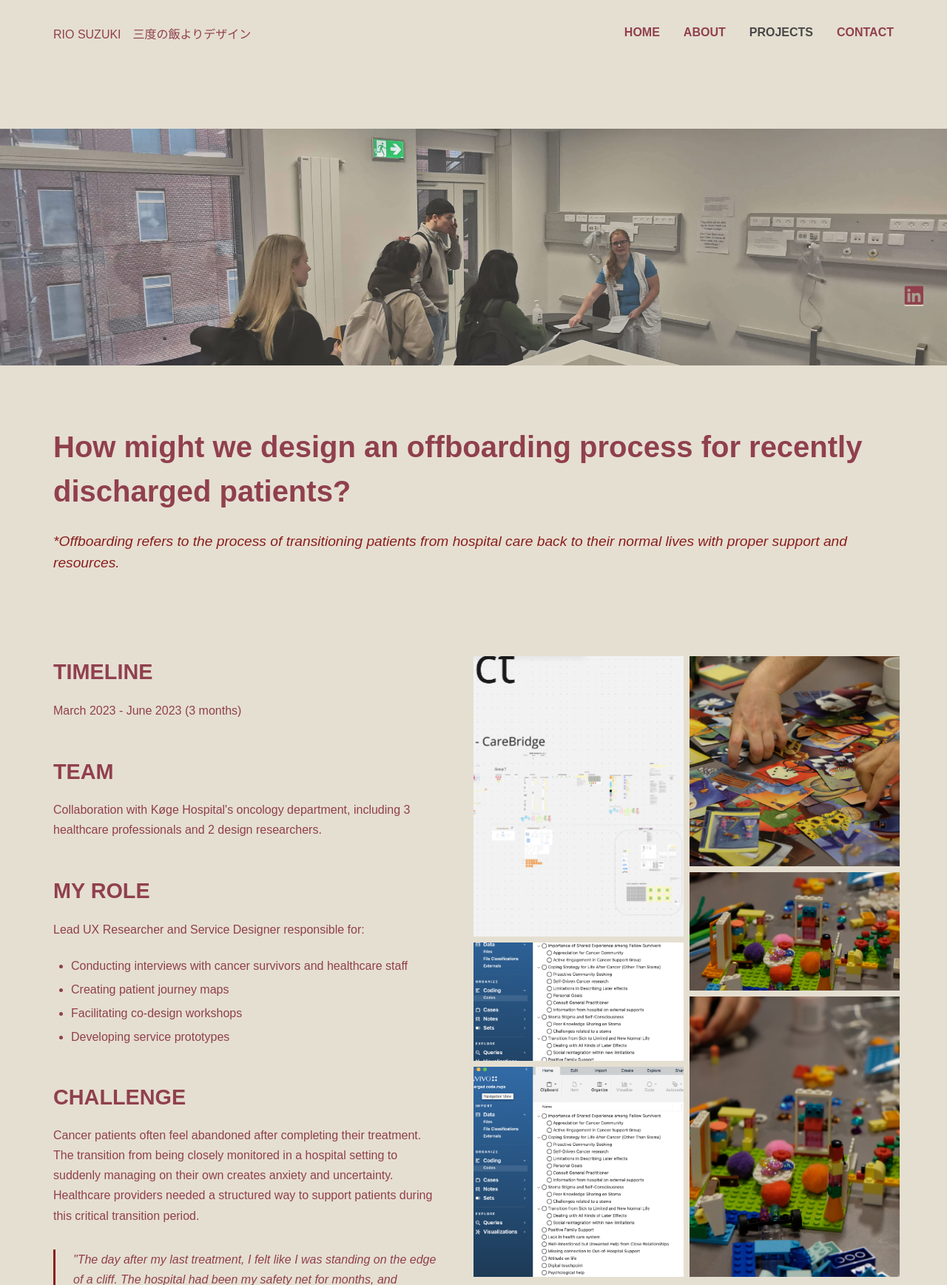
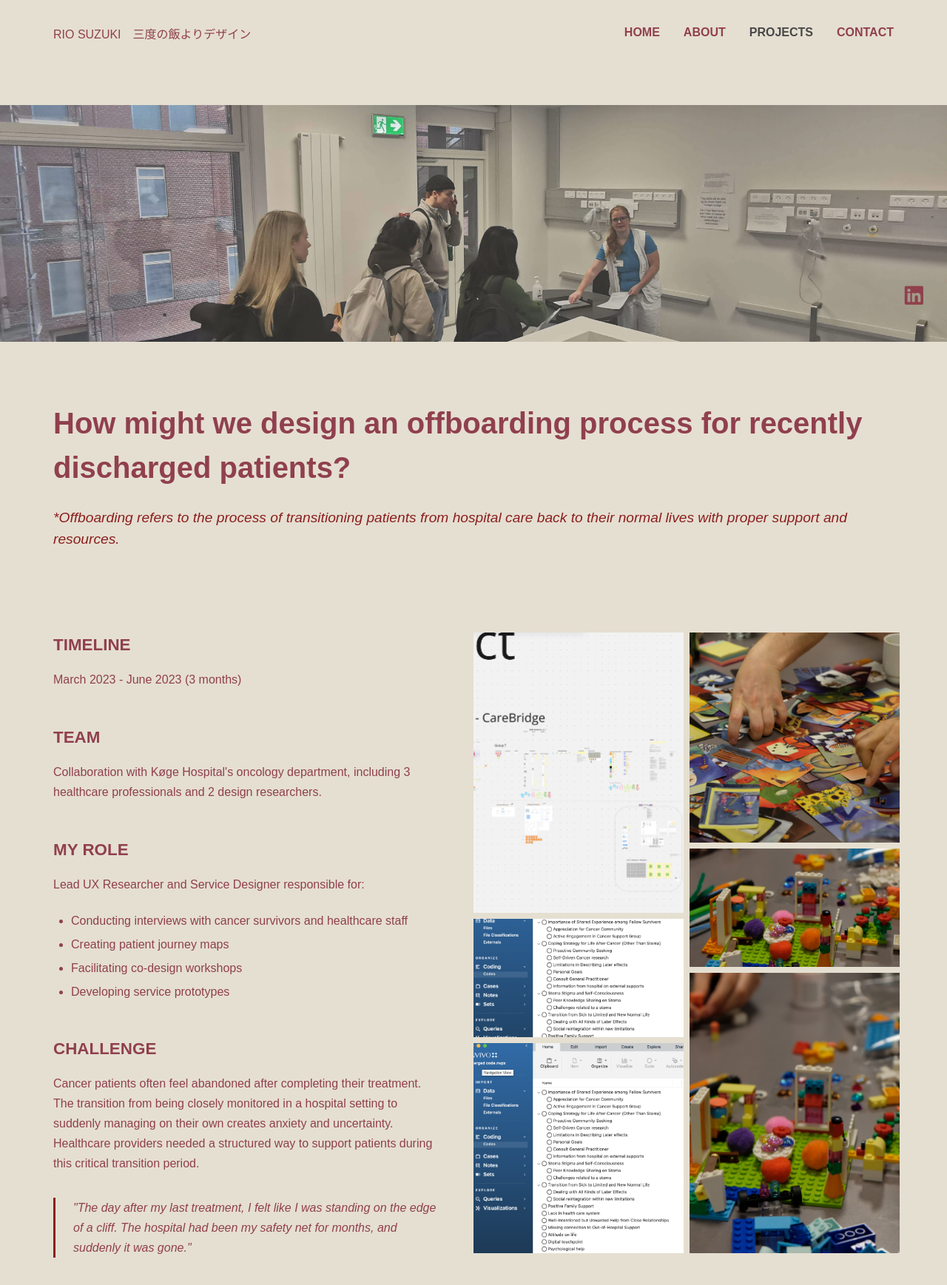
Before and after one commit to rinkun555/portfolio, a PHP site: page /kogehospital.html in a window 1280 px wide. Shown: the top 1737 px of the page at 74% size. Run offline with PHP 8.4, Linux system fonts and the light colour scheme; some web fonts are replaced.

Commit message:
hospital page done

```diff
--- a/kogehospital.html
+++ b/kogehospital.html
@@ -14,13 +14,20 @@
     <link rel="stylesheet" href="https://cdnjs.cloudflare.com/ajax/libs/font-awesome/6.4.0/css/all.min.css">
 </head>
 <body class="koge-hospital-page">
+    <!-- Modal container -->
+    <div id="imageModal" class="modal">
+        <div class="modal-inner-container">
+            <img class="modal-content" id="modalImg">
+            <span class="modal-close">&times;</span>
+        </div>
+    </div>
     <div class="social-icons">
         <a href="https://www.linkedin.com/in/yourprofile" target="_blank" rel="noopener noreferrer" aria-label="LinkedIn Profile">
             <i class="fab fa-linkedin"></i>
         </a>
     </div>
 
-    <div class="container">
+    <div class="header-container">
         <nav class="top-nav">
             <ul>
                 <li class="name-section">
@@ -109,25 +116,25 @@
         <div class="images-container">
             <div class="image-column main">
                 <div class="image-wrapper">
-                    <img src="img/project_koge_cancerpathway.png" alt="Cancer pathway visualization" class="project-image portrait">
+                    <img src="img/project_koge_cancerpathway.png" alt="Cancer pathway visualization" class="project-image portrait zoomable">
                 </div>
                 <div class="image-wrapper">
-                    <img src="img/project_koge_coding.png" alt="Qualitative coding process" class="project-image landscape">
+                    <img src="img/project_koge_coding.png" alt="Qualitative coding process" class="project-image landscape zoomable">
                 </div>
                 <div class="image-wrapper">
-                    <img src="img/project_koge_coding.png" alt="Qualitative coding process" class="project-image square">
+                    <img src="img/project_koge_coding.png" alt="Qualitative coding process" class="project-image square zoomable">
                 </div>
             </div>
 
             <div class="image-column secondary">
                 <div class="image-wrapper">
-                    <img src="img/project_ikea_metaphorcards.png" alt="Metaphor cards used in workshops" class="project-image square">
+                    <img src="img/project_ikea_metaphorcards.png" alt="Metaphor cards used in workshops" class="project-image square zoomable">
                 </div>
                 <div class="image-wrapper">
-                    <img src="img/project_ikea_legobricks.png" alt="LEGO bricks workshop" class="project-image landscape">
+                    <img src="img/project_ikea_legobricks.png" alt="LEGO bricks workshop" class="project-image landscape zoomable">
                 </div>
                 <div class="image-wrapper">
-                  <img src="img/project_ikea_legobricks.png" alt="LEGO bricks workshop" class="project-image portrait">
+                  <img src="img/project_ikea_legobricks.png" alt="LEGO bricks workshop" class="project-image portrait zoomable">
               </div>
             </div>
         </div>
@@ -140,5 +147,31 @@
             <p class="copyright">Río Suzuki All Rights Reserved. 2025</p>
         </footer>
     </div>
+    <script>
+        // Modal functionality
+        const modal = document.getElementById("imageModal");
+        const modalImg = document.getElementById("modalImg");
+        const closeBtn = document.getElementsByClassName("modal-close")[0];
+
+        // Get all zoomable images
+        document.querySelectorAll('.zoomable').forEach(img => {
+            img.onclick = function() {
+                modal.style.display = "block";
+                modalImg.src = this.src;
+            }
+        });
+
+        // Close modal when clicking X
+        closeBtn.onclick = function() {
+            modal.style.display = "none";
+        }
+
+        // Close modal when clicking outside
+        window.onclick = function(event) {
+            if (event.target == modal) {
+                modal.style.display = "none";
+            }
+        }
+    </script>
 </body>
 </html>
--- a/styles.css
+++ b/styles.css
@@ -153,7 +153,25 @@ body {
 		background-color: #E5DFD1;
 }
 
+a {
+		text-decoration: none;
+		color: inherit;
+		-webkit-transition: all 0.3s ease;
+		transition: all 0.3s ease;
+}
+a:hover {
+		color: #90404C;
+		opacity: 0.7;
+}
+
 .container {
+		max-width: 1200px;
+		margin: 0 auto;
+		padding: 2rem;
+		margin-bottom: 2rem;
+}
+
+.header-container {
 		max-width: 1200px;
 		margin: 0 auto;
 		padding: 2rem;
@@ -770,6 +788,10 @@ footer {
 .koge-hospital-page {
 		background-color: #E5DFD1;
 		font-family: "din-2014", sans-serif;
+		/* Modal styles */
+}
+.koge-hospital-page .header-container {
+		margin-bottom: 0;
 }
 .koge-hospital-page .container {
 		max-width: 1200px;
@@ -823,7 +845,7 @@ footer {
 		margin-bottom: 3rem;
 }
 .koge-hospital-page .case-study-container .text-column .section h2 {
-		font-size: 1.8rem;
+		font-size: 1.4rem;
 		color: #90404C;
 		font-weight: 700;
 		margin-bottom: 1rem;
@@ -974,6 +996,64 @@ footer {
 		aspect-ratio: 1/1; /* Perfect square */
 		width: 100%;
 }
+.koge-hospital-page .modal {
+		display: none;
+		position: fixed;
+		z-index: 1000;
+		left: 0;
+		top: 0;
+		width: 100%;
+		height: 100vh;
+		background-color: rgba(0, 0, 0, 0.6);
+}
+.koge-hospital-page .modal-inner-container {
+		position: relative;
+		display: inline-block;
+		margin: auto;
+		top: 50%;
+		left: 50%;
+		-webkit-transform: translate(-50%, -50%);
+		        transform: translate(-50%, -50%);
+}
+.koge-hospital-page .modal-content {
+		display: block;
+		width: auto;
+		height: auto;
+		max-width: 90vw;
+		max-height: 90vh;
+		-o-object-fit: contain;
+		   object-fit: contain;
+}
+.koge-hospital-page .modal-close {
+		position: absolute;
+		right: -70px;
+		top: 0;
+		color: #ffffff;
+		font-size: 4rem;
+		font-weight: 300;
+		cursor: pointer;
+		z-index: 1001;
+		width: 60px;
+		height: 60px;
+		display: -webkit-box;
+		display: -ms-flexbox;
+		display: flex;
+		-webkit-box-align: center;
+		    -ms-flex-align: center;
+		        align-items: center;
+		-webkit-box-pack: center;
+		    -ms-flex-pack: center;
+		        justify-content: center;
+		background-color: rgba(0, 0, 0, 0.3);
+}
+.koge-hospital-page .modal-close:hover {
+		color: #90404C;
+		background-color: rgba(255, 255, 255, 0.2);
+}
+.koge-hospital-page .zoomable {
+		cursor: -webkit-zoom-in;
+		cursor: zoom-in;
+}
 @media (max-width: 1200px) {
 		.koge-hospital-page .case-study-container {
 				-webkit-box-orient: vertical;
--- a/styles.scss
+++ b/styles.scss
@@ -175,11 +175,29 @@ body {
   background-color: $background-color;
 }
 
+a {
+  text-decoration: none;
+  color: inherit;
+  transition: all 0.3s ease;
+
+  &:hover {
+    color: $primary-color;
+    opacity: 0.7;
+  }
+}
+
 .container {
   max-width: 1200px;
   margin: 0 auto;
   padding: 2rem;
   margin-bottom: 2rem; // コンテナの下部マージンを追加
+}
+
+.header-container {
+  max-width: 1200px;
+  margin: 0 auto;
+  padding: 2rem;
+  margin-bottom: 2rem;
 }
 
 /* Selection style */
@@ -616,6 +634,10 @@ footer {
   background-color: $background-color;
   font-family: "din-2014", sans-serif;
 
+  .header-container {
+    margin-bottom: 0;
+  }
+
   .container {
     max-width: 1200px;
     margin: 0 auto;
@@ -665,7 +687,7 @@ footer {
         margin-bottom: 3rem;
 
         h2 {
-          font-size: 1.8rem;
+          font-size: 1.4rem;
           color: $primary-color;
           font-weight: 700;
           margin-bottom: 1rem;
@@ -812,6 +834,62 @@ footer {
     }
   }
 
+  /* Modal styles */
+  .modal {
+    display: none;
+    position: fixed;
+    z-index: 1000;
+    left: 0;
+    top: 0;
+    width: 100%;
+    height: 100vh;
+    background-color: rgba(0, 0, 0, 0.6); // 透明度を上げる
+
+    &-inner-container {
+      position: relative;
+      display: inline-block;
+      margin: auto;
+      top: 50%;
+      left: 50%;
+      transform: translate(-50%, -50%);
+    }
+
+    &-content {
+      display: block;
+      width: auto;
+      height: auto;
+      max-width: 90vw;
+      max-height: 90vh;
+      object-fit: contain;
+    }
+
+    &-close {
+      position: absolute;
+      right: -70px; // 画像の右側に配置
+      top: 0;
+      color: $white;
+      font-size: 4rem;
+      font-weight: 300;
+      cursor: pointer;
+      z-index: 1001;
+      width: 60px;
+      height: 60px;
+      display: flex;
+      align-items: center;
+      justify-content: center;
+      background-color: rgba(0, 0, 0, 0.3);
+
+      &:hover {
+        color: $primary-color;
+        background-color: rgba(255, 255, 255, 0.2);
+      }
+    }
+  }
+
+  .zoomable {
+    cursor: zoom-in;
+  }
+
   @media (max-width: 1200px) {
     .case-study-container {
       flex-direction: column;
```
Also changed, not shown: index.html (+14 -0 lines).
